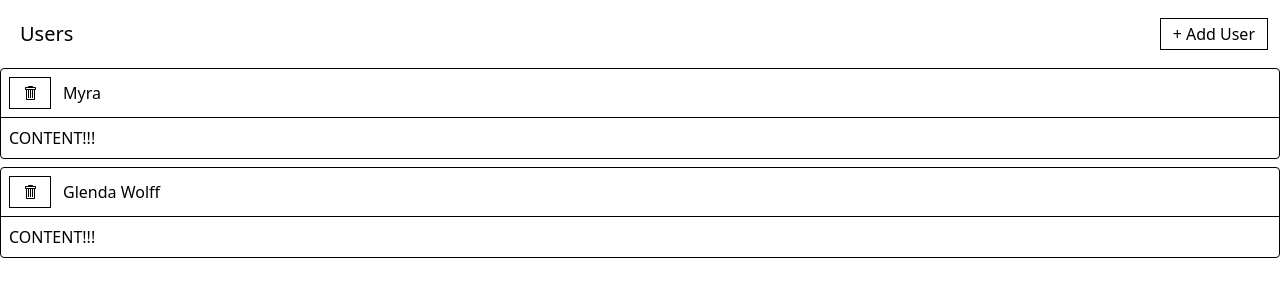
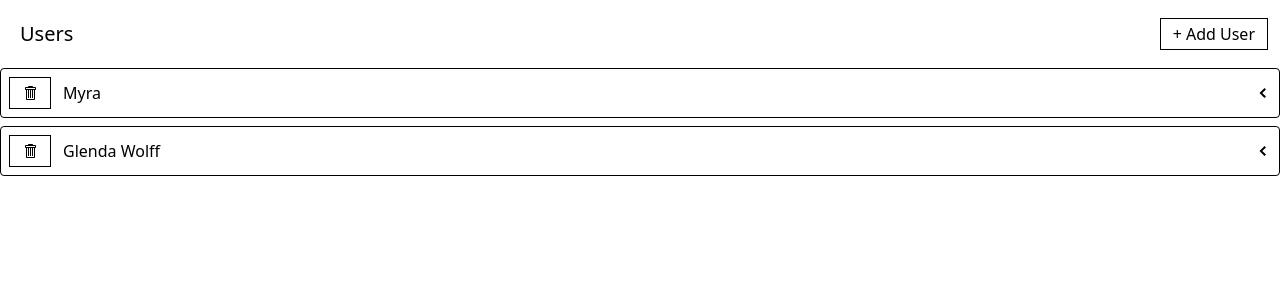
Before and after one commit to hereticsun/udemy-modern-react-with-redux, a React app in the folder media/: page / in a window 1280 px wide. Shown: the top 300 px of the page. Built offline with nearby package versions, Linux system fonts and the light colour scheme; data requests are answered from the project's data file; the HTML template or start-up script is replaced by a standard one.

Commit message:
388 Wrapping Up the ExpandedPanel
Signed-off-by: Azlan <azlan@cuttilan.co.uk>

```diff
--- a/media/src/components/ExpandablePanel.js
+++ b/media/src/components/ExpandablePanel.js
@@ -1,14 +1,24 @@
+import { useState } from 'react';
+import { GoChevronDown, GoChevronLeft } from 'react-icons/go';
+
 function ExpandablePanel({ header, children }) {
+  const [expanded, setExpanded] = useState(false);
+
+  const handleClick = () => {
+    setExpanded(!expanded);
+  };
+
   return (
     <div className="mb-2 border rounded">
-      <div className='flex p-2 justify-between items-center cursor-pointer'>
+      <div className='flex p-2 justify-between items-center'>
         <div className='flex flex-row items-center justify-between'>
           {header}
         </div>
+        <div onClick={handleClick} className=' cursor-pointer'>
+          {expanded ? <GoChevronDown /> : <GoChevronLeft />}
+        </div>
       </div>
-      <div className='p-2 border-t'>
-        {children}
-      </div>
+      {expanded && <div className='p-2 border-t'>{children}</div>}
     </div>
   );
 }
```
